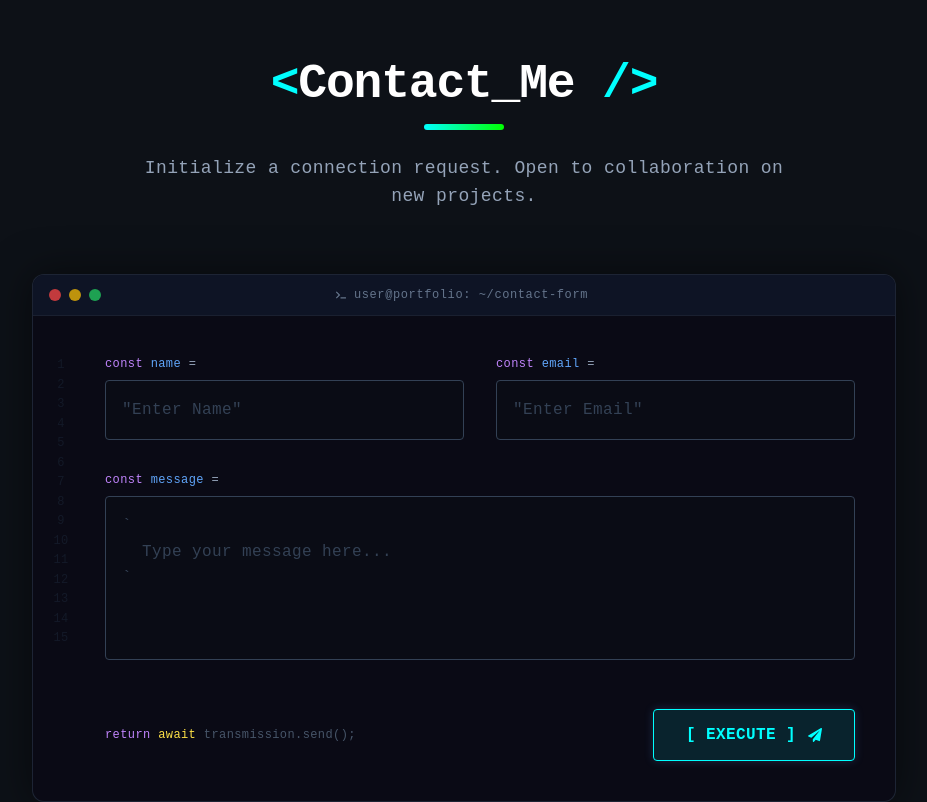
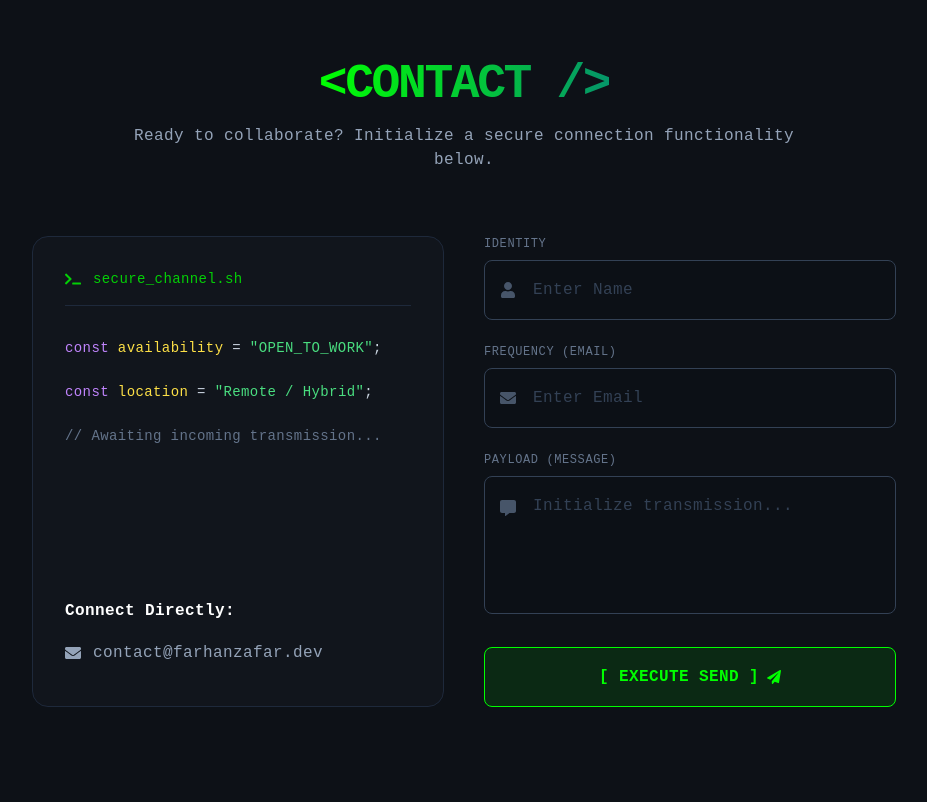
Before and after one commit to mfarhan077/Farhanzafar_Portfolio, a React (Vite) app: page /#/ in a window 1280 px wide. Shown: the part 4000-4802 px from the top of the page, without its empty margins (176-1103 px from the left). Built offline with nearby package versions, Linux system fonts and the light colour scheme.

Commit message:
feat: configure emailjs backend and install dependencies

```diff
--- a/package.json
+++ b/package.json
@@ -13,6 +13,7 @@
     "deploy": "gh-pages -d dist"
   },
   "dependencies": {
+    "@emailjs/browser": "^4.4.1",
     "framer-motion": "^11.0.0",
     "react": "^18.3.1",
     "react-dom": "^18.3.1",
--- a/src/App.jsx
+++ b/src/App.jsx
@@ -3,6 +3,7 @@ import { HashRouter as Router, Routes, Route } from 'react-router-dom';
 import Loader from './components/layout/Loader';
 import Home from './pages/Home';
 import ProjectDemo from './pages/ProjectDemo';
+import ThankYou from './pages/ThankYou';
 import StarryBackground from './components/layout/StarryBackground';
 
 function App() {
@@ -18,6 +19,7 @@ function App() {
             <Routes>
               <Route path="/" element={<Home />} />
               <Route path="/project/:id" element={<ProjectDemo />} />
+              <Route path="/thank-you" element={<ThankYou />} /> {/* Added Route for ThankYou */}
             </Routes>
           </div>
         </div>
--- a/src/components/layout/Loader.jsx
+++ b/src/components/layout/Loader.jsx
@@ -106,8 +106,8 @@ const Loader = ({ onComplete }) => {
                             exit={{ opacity: 0, y: -10 }}
                             transition={{ duration: 0.2 }}
                             className={`font-mono text-lg tracking-widest ${status === 'finalizing'
-                                    ? 'text-terminal-green font-bold text-shadow-green'
-                                    : 'text-slate-300'
+                                ? 'text-terminal-green font-bold text-shadow-green'
+                                : 'text-slate-300'
                                 }`}
                         >
                             {currentText}
--- a/src/components/sections/Contact.jsx
+++ b/src/components/sections/Contact.jsx
@@ -1,22 +1,52 @@
 import React, { useState } from 'react';
 import { motion } from 'framer-motion';
-import { FaPaperPlane, FaTerminal } from 'react-icons/fa';
+import { FaPaperPlane, FaTerminal, FaEnvelope, FaUser, FaCommentAlt } from 'react-icons/fa';
+import { useNavigate } from 'react-router-dom';
+import emailjs from '@emailjs/browser';
 
 const Contact = () => {
+    const navigate = useNavigate();
     const [formData, setFormData] = useState({
         name: '',
         email: '',
         message: ''
     });
+    const [isSubmitting, setIsSubmitting] = useState(false);
+    const [status, setStatus] = useState('IDLE'); // IDLE, SENDING, SUCCESS, ERROR
 
     const handleChange = (e) => {
         setFormData({ ...formData, [e.target.name]: e.target.value });
     };
 
-    const handleSubmit = (e) => {
+    const handleSubmit = async (e) => {
         e.preventDefault();
-        console.log('> Transmitting data packet:', formData);
-        alert('Signal transmitted successfully! (Demo)');
+        setIsSubmitting(true);
+        setStatus('SENDING');
+
+        // EmailJS Configuration
+        // These keys should be set in your .env file
+        const SERVICE_ID = import.meta.env.VITE_EMAILJS_SERVICE_ID;
+        const TEMPLATE_ID = import.meta.env.VITE_EMAILJS_TEMPLATE_ID;
+        const PUBLIC_KEY = import.meta.env.VITE_EMAILJS_PUBLIC_KEY;
+
+        try {
+            // Check if keys are present
+            if (!SERVICE_ID || SERVICE_ID === 'your_service_id_here') {
+                console.warn("EmailJS keys are missing. Simulating success for demo.");
+                await new Promise(resolve => setTimeout(resolve, 1500));
+            } else {
+                await emailjs.send(SERVICE_ID, TEMPLATE_ID, formData, PUBLIC_KEY);
+            }
+
+            setStatus('SUCCESS');
+            setTimeout(() => {
+                navigate('/thank-you');
+            }, 500);
+        } catch (error) {
+            console.error("EmailJS Error:", error);
+            setStatus('ERROR');
+            setIsSubmitting(false);
+        }
     };
 
     return (
@@ -24,123 +54,163 @@ const Contact = () => {
 
             <div className="w-full max-w-4xl px-4 relative z-10">
 
+                {/* Section Header */}
                 <motion.div
-                    initial={{ opacity: 0, y: 30 }}
+                    initial={{ opacity: 0, y: 20 }}
                     whileInView={{ opacity: 1, y: 0 }}
                     viewport={{ once: true }}
-                    className="text-center mb-12 md:mb-16"
+                    className="text-center mb-16"
                 >
-                    <h2 className="text-3xl md:text-5xl font-black text-white mb-4 tracking-tight font-mono">
-                        <span className="text-terminal-cyan">&lt;</span>
-                        Contact_Me
-                        <span className="text-terminal-cyan"> /&gt;</span>
+                    <h2 className="text-3xl md:text-5xl font-black text-white mb-4 tracking-tighter">
+                        <span className="text-transparent bg-clip-text bg-gradient-to-r from-terminal-green to-emerald-600">
+                            &lt;CONTACT /&gt;
+                        </span>
                     </h2>
-                    <div className="w-20 h-1.5 bg-gradient-to-r from-terminal-cyan to-terminal-green mx-auto rounded-full mb-6"></div>
-                    <p className="text-slate-400 max-w-2xl mx-auto text-base md:text-lg font-mono">
-                        Initialize a connection request. Open to collaboration on new projects.
+                    <p className="text-slate-400 font-mono text-sm md:text-base max-w-2xl mx-auto">
+                        Ready to collaborate? Initialize a secure connection functionality below.
                     </p>
                 </motion.div>
 
-                {/* Terminal Window */}
+                <div className="grid grid-cols-1 md:grid-cols-2 gap-10">
+
+                    {/* Left Panel: Contact Info / Terminal Visual */}
                     <motion.div
-                    initial={{ opacity: 0, scale: 0.95 }}
-                    whileInView={{ opacity: 1, scale: 1 }}
+                        initial={{ opacity: 0, x: -50 }}
+                        whileInView={{ opacity: 1, x: 0 }}
                         viewport={{ once: true }}
-                    transition={{ delay: 0.2 }}
-                    className="bg-[#0a0a16]/90 backdrop-blur-xl rounded-xl overflow-hidden border border-slate-700/50 shadow-[0_0_40px_rgba(0,0,0,0.5)] mx-auto relative group"
+                        className="bg-dark-card/50 backdrop-blur border border-slate-800 rounded-2xl p-8 flex flex-col justify-between h-full"
                     >
-                    {/* Glow Effect */}
-                    <div className="absolute -inset-0.5 bg-gradient-to-r from-terminal-cyan/20 to-terminal-green/20 opacity-0 group-hover:opacity-100 transition-opacity duration-500 blur-xl -z-10"></div>
-
-                    {/* Terminal Header */}
-                    <div className="bg-slate-900/80 px-4 py-3 flex items-center justify-between border-b border-white/5">
-                        <div className="flex gap-2">
-                            <div className="w-3 h-3 rounded-full bg-red-500/80 hover:bg-red-500 transition-colors"></div>
-                            <div className="w-3 h-3 rounded-full bg-yellow-500/80 hover:bg-yellow-500 transition-colors"></div>
-                            <div className="w-3 h-3 rounded-full bg-green-500/80 hover:bg-green-500 transition-colors"></div>
-                        </div>
-                        <div className="flex items-center gap-2 text-slate-500 font-mono text-xs select-none tracking-wider">
-                            <FaTerminal size={10} />
-                            <span>user@portfolio: ~/contact-form</span>
-                        </div>
-                        <div className="w-14"></div>
+                        <div>
+                            <div className="flex items-center gap-3 mb-8 text-terminal-green/80 border-b border-slate-800 pb-4">
+                                <FaTerminal />
+                                <span className="font-mono text-sm">secure_channel.sh</span>
                             </div>
 
-                    {/* Terminal Body */}
-                    <div className="p-6 md:p-10 font-mono h-full flex flex-col justify-between relative">
-                        {/* Line Numbers Background (Simulated) */}
-                        <div className="absolute left-4 top-10 bottom-10 w-6 flex flex-col items-center text-slate-800 text-xs select-none font-mono leading-relaxed opacity-50 hidden md:flex">
-                            {Array.from({ length: 15 }).map((_, i) => <span key={i}>{i + 1}</span>)}
+                            <div className="space-y-6 font-mono text-sm text-slate-300">
+                                <p>
+                                    <span className="text-purple-400">const</span> <span className="text-yellow-300">availability</span> = <span className="text-green-400">"OPEN_TO_WORK"</span>;
+                                </p>
+                                <p>
+                                    <span className="text-purple-400">const</span> <span className="text-yellow-300">location</span> = <span className="text-green-400">"Remote / Hybrid"</span>;
+                                </p>
+                                <p className="text-slate-500">
+                                    // Awaiting incoming transmission...
+                                </p>
+                            </div>
                         </div>
 
-                        <form onSubmit={handleSubmit} className="space-y-8 md:pl-8">
-                            <div className="grid grid-cols-1 md:grid-cols-2 gap-8">
+                        <div className="mt-12">
+                            <h3 className="text-white font-bold mb-4">Connect Directly:</h3>
+                            <a href="mailto:contact@farhanzafar.dev" className="flex items-center gap-3 text-slate-400 hover:text-terminal-green transition-colors mb-2">
+                                <FaEnvelope /> contact@farhanzafar.dev
+                            </a>
+                        </div>
+                    </motion.div>
+
+                    {/* Right Panel: Form */}
+                    <motion.div
+                        initial={{ opacity: 0, x: 50 }}
+                        whileInView={{ opacity: 1, x: 0 }}
+                        viewport={{ once: true }}
+                        className="relative"
+                    >
+                        <form onSubmit={handleSubmit} className="space-y-6">
+
                             {/* Name Input */}
-                                <div className="relative group">
-                                    <label className="block text-slate-500 text-xs mb-2">
-                                        <span className="text-purple-400">const</span> <span className="text-blue-400">name</span> <span className="text-slate-400">=</span>
-                                    </label>
+                            <div className="group">
+                                <label className="block text-xs font-mono text-slate-500 mb-2 uppercase tracking-wider">Identity</label>
+                                <div className="relative">
+                                    <span className="absolute left-4 top-1/2 -translate-y-1/2 text-slate-600">
+                                        <FaUser />
+                                    </span>
                                     <input
                                         type="text"
                                         name="name"
                                         value={formData.name}
                                         onChange={handleChange}
                                         required
-                                        className="w-full bg-dark-bg/50 border border-slate-700 rounded p-4 text-terminal-green focus:outline-none focus:border-terminal-cyan focus:shadow-[0_0_10px_rgba(88,166,255,0.2)] transition-all font-mono placeholder:text-slate-700"
-                                        placeholder='"Enter Name"'
+                                        disabled={isSubmitting}
+                                        className="w-full bg-dark-bg/50 border border-slate-700 rounded-lg p-4 pl-12 text-white focus:outline-none focus:border-terminal-green focus:shadow-[0_0_15px_rgba(74,222,128,0.1)] transition-all font-mono placeholder:text-slate-700 disabled:opacity-50"
+                                        placeholder="Enter Name"
                                     />
+                                </div>
                             </div>
 
                             {/* Email Input */}
-                                <div className="relative group">
-                                    <label className="block text-slate-500 text-xs mb-2">
-                                        <span className="text-purple-400">const</span> <span className="text-blue-400">email</span> <span className="text-slate-400">=</span>
-                                    </label>
+                            <div className="group">
+                                <label className="block text-xs font-mono text-slate-500 mb-2 uppercase tracking-wider">Frequency (Email)</label>
+                                <div className="relative">
+                                    <span className="absolute left-4 top-1/2 -translate-y-1/2 text-slate-600">
+                                        <FaEnvelope />
+                                    </span>
                                     <input
                                         type="email"
                                         name="email"
                                         value={formData.email}
                                         onChange={handleChange}
                                         required
-                                        className="w-full bg-dark-bg/50 border border-slate-700 rounded p-4 text-terminal-green focus:outline-none focus:border-terminal-cyan focus:shadow-[0_0_10px_rgba(88,166,255,0.2)] transition-all font-mono placeholder:text-slate-700"
-                                        placeholder='"Enter Email"'
+                                        disabled={isSubmitting}
+                                        className="w-full bg-dark-bg/50 border border-slate-700 rounded-lg p-4 pl-12 text-white focus:outline-none focus:border-terminal-green focus:shadow-[0_0_15px_rgba(74,222,128,0.1)] transition-all font-mono placeholder:text-slate-700 disabled:opacity-50"
+                                        placeholder="Enter Email"
                                     />
                                 </div>
                             </div>
 
                             {/* Message Input */}
-                            <div className="relative group">
-                                <label className="block text-slate-500 text-xs mb-2">
-                                    <span className="text-purple-400">const</span> <span className="text-blue-400">message</span> <span className="text-slate-400">=</span>
-                                </label>
+                            <div className="group">
+                                <label className="block text-xs font-mono text-slate-500 mb-2 uppercase tracking-wider">Payload (Message)</label>
+                                <div className="relative">
+                                    <span className="absolute left-4 top-6 text-slate-600">
+                                        <FaCommentAlt />
+                                    </span>
                                     <textarea
                                         name="message"
-                                    rows="5"
                                         value={formData.message}
                                         onChange={handleChange}
                                         required
-                                    className="w-full bg-dark-bg/50 border border-slate-700 rounded p-4 text-emerald-300 focus:outline-none focus:border-terminal-cyan focus:shadow-[0_0_10px_rgba(88,166,255,0.2)] transition-all font-mono placeholder:text-slate-700 resize-none leading-relaxed"
-                                    placeholder={`\`\n  Type your message here...\n\``}
+                                        disabled={isSubmitting}
+                                        rows="4"
+                                        className="w-full bg-dark-bg/50 border border-slate-700 rounded-lg p-4 pl-12 text-white focus:outline-none focus:border-terminal-green focus:shadow-[0_0_15px_rgba(74,222,128,0.1)] transition-all font-mono placeholder:text-slate-700 resize-none leading-relaxed disabled:opacity-50"
+                                        placeholder="Initialize transmission..."
                                     ></textarea>
+                                </div>
                             </div>
 
                             {/* Submit Button */}
-                            <div className="flex justify-between items-center pt-2">
-                                <div className="text-xs text-slate-600 hidden sm:block">
-                                    <span className="text-purple-400">return</span> <span className="text-yellow-300">await</span> transmission.send();
+                            <motion.button
+                                whileHover={{ scale: 1.02 }}
+                                whileTap={{ scale: 0.98 }}
+                                disabled={isSubmitting}
+                                type="submit"
+                                className={`w-full py-4 font-mono font-bold rounded-lg flex items-center justify-center gap-2 transition-all
+                                    ${isSubmitting
+                                        ? 'bg-slate-700 text-slate-400 cursor-not-allowed'
+                                        : 'bg-terminal-green/10 text-terminal-green border border-terminal-green hover:bg-terminal-green hover:text-dark-bg hover:shadow-[0_0_20px_rgba(74,222,128,0.4)]'
+                                    }`}
+                            >
+                                {isSubmitting ? (
+                                    <span>TRANSMITTING...</span>
+                                ) : (
+                                    <>
+                                        <span>[ EXECUTE SEND ]</span>
+                                        <FaPaperPlane className="text-sm" />
+                                    </>
+                                )}
+                            </motion.button>
+
+                            {status === 'ERROR' && (
+                                <p className="text-red-500 font-mono text-xs text-center mt-2">
+                                    Connection Error. Please try again.
+                                </p>
+                            )}
+
+                        </form>
+                    </motion.div>
+
                 </div>
-                                <button
-                                    type="submit"
-                                    className="group relative inline-flex items-center justify-center gap-3 px-8 py-3 bg-terminal-cyan/10 border border-terminal-cyan text-terminal-cyan font-bold rounded hover:bg-terminal-cyan hover:text-dark-bg transition-all duration-300 shadow-[0_0_10px_rgba(88,166,255,0.2)] hover:shadow-[0_0_20px_rgba(88,166,255,0.5)] font-mono"
-                                >
-                                    <span>[ EXECUTE ]</span>
-                                    <FaPaperPlane className="text-sm group-hover:translate-x-1 group-hover:-translate-y-1 transition-transform" />
-                                </button>
+
             </div>
-                        </form>
-                    </div>
-                </motion.div>
-            </div>
+
         </section>
     );
 };
```
Also changed, not shown: src/pages/ThankYou.jsx (added, +83 -0 lines), 2 other files (tests, documents, lock files or other folders). Lines whose indentation alone changed are shown as unchanged.
